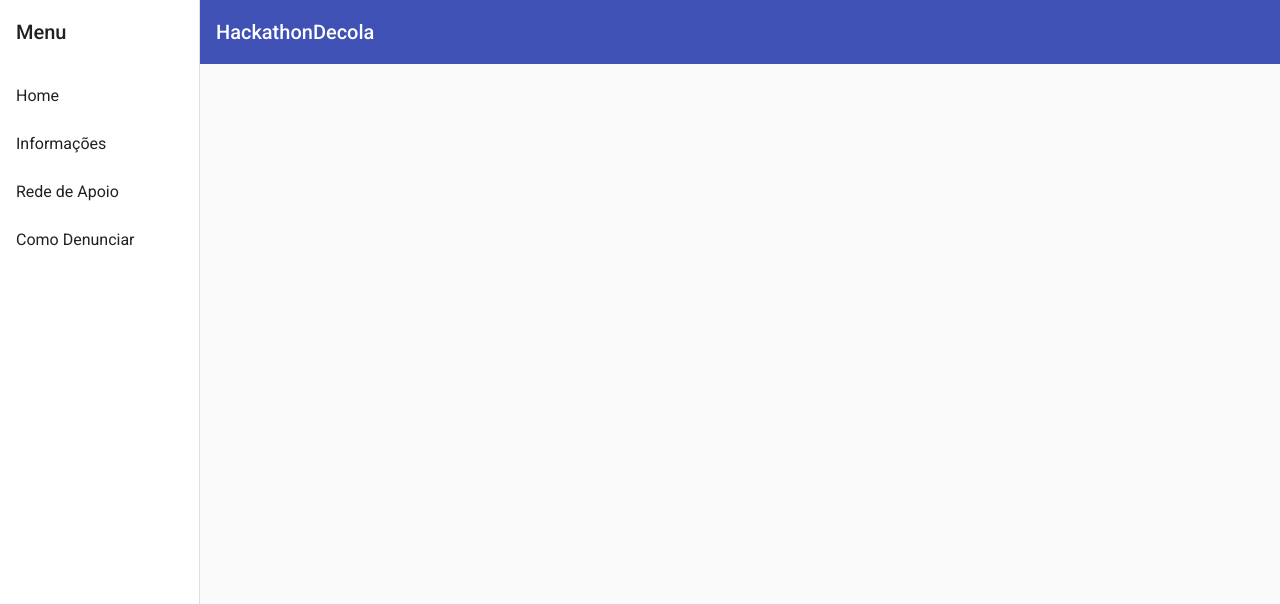
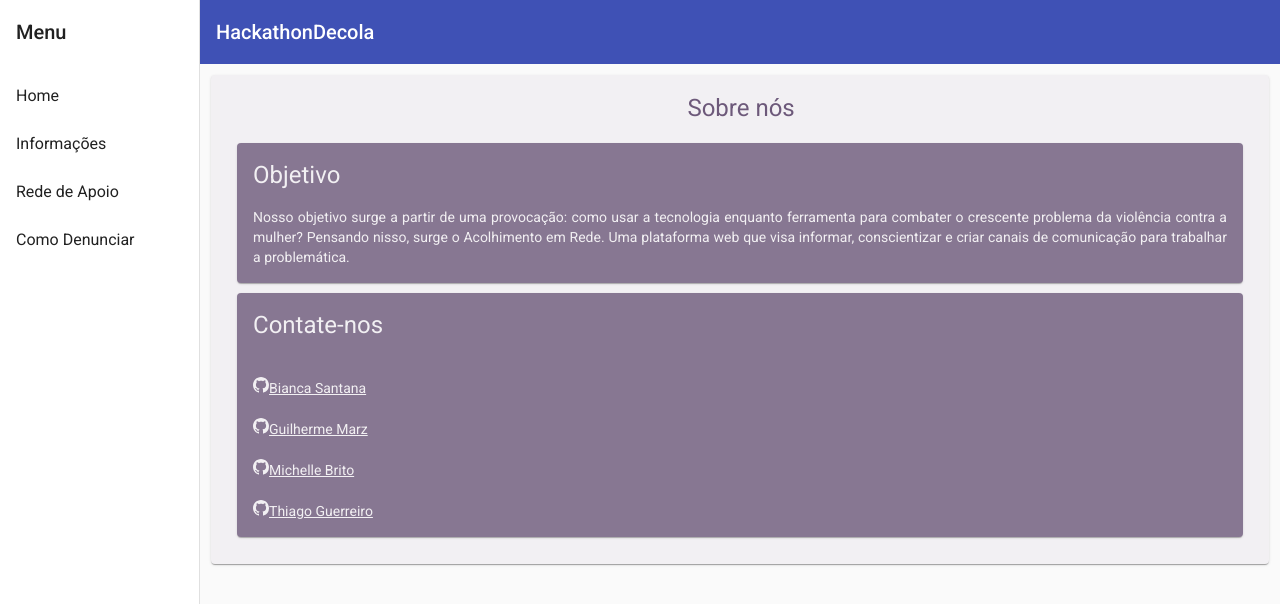
Before and after one commit to thiago-guerreiro/Hackathon-Time-3, an Angular app: page / in a window 1280 px wide. Shown: the top 604 px of the page. Built offline with nearby package versions, Linux system fonts and the light colour scheme; no server answers.

Commit message:
pagina home

```diff
--- a/src/app/app.component.css
+++ b/src/app/app.component.css
@@ -0,0 +1,3 @@
+body {
+  color: var(--mnblue);
+}
--- a/src/app/components/home-page/home-page.component.css
+++ b/src/app/components/home-page/home-page.component.css
@@ -1,5 +1,36 @@
-p {
-    display: flex;
-    flex-direction: row;
+.header{
+  display: flex;
+  align-items: center;
+  justify-content:center;
 
+  color: var(--cviolet);
+  width: 100%;
 }
+
+.header h1{
+  width: 100%;
+  align-items: center;
+  justify-content: center;
+  margin: 1%;
+}
+
+.card{
+  display: flex;
+  flex-direction: column;
+  background-color: #f2f0f3;
+  margin: 1%;
+}
+
+.cardHow{
+  display: flex;
+  flex-direction: column;
+  background-color: var(--cviolet);
+  margin: 1%;
+  color: #f2f0f3;
+  opacity: 0.8;
+  text-align: justify;
+}
+
+a{
+  color: #f2f0f3;
+}
--- a/src/app/components/home-page/home-page.component.html
+++ b/src/app/components/home-page/home-page.component.html
@@ -1,6 +1,76 @@
-<p *ngFor="let item of listasdeleis">
-    {{item.nome}}, <br>
-    {{item.data}}, <br>
-    {{item.descricao}}, <br>
-    {{item.site}} <br>
-</p>
+<!DOCTYPE html>
+<html lang="pt-br">
+  <head>
+    <meta charset="UTF-8" />
+    <meta name="viewport" content="width=device-width, initial-scale=1.0" />
+    <title>Home</title>
+    <link rel="stylesheet" href="home-page.component.css">
+  </head>
+  <body>
+    <mat-card class="card">
+      <mat-card-title class="header">
+        <div>
+          <h1>Sobre nós</h1>
+        </div>
+      </mat-card-title>
+
+      <div class="cards">
+        <mat-card class="cardHow">
+          <div>
+            <h1>Objetivo</h1>
+          </div>
+
+          <mat-card-content>
+            <p>
+              Nosso objetivo surge a partir de uma provocação: como usar a tecnologia enquanto ferramenta para combater o crescente problema da violência contra a mulher? Pensando nisso, surge o Acolhimento em Rede. Uma plataforma web que visa informar, conscientizar e criar canais de comunicação para trabalhar a problemática.
+            </p>
+
+          </mat-card-content>
+
+        </mat-card>
+
+
+        <mat-card class="cardHow">
+          <div>
+            <h1>Contate-nos</h1>
+          </div>
+
+          <mat-card-content>
+            <p>
+
+              <br>
+
+              <svg xmlns="http://www.w3.org/2000/svg" width="16" height="16" fill="currentColor" class="bi bi-github" viewBox="0 0 16 16">
+                <path d="M8 0C3.58 0 0 3.58 0 8c0 3.54 2.29 6.53 5.47 7.59.4.07.55-.17.55-.38 0-.19-.01-.82-.01-1.49-2.01.37-2.53-.49-2.69-.94-.09-.23-.48-.94-.82-1.13-.28-.15-.68-.52-.01-.53.63-.01 1.08.58 1.23.82.72 1.21 1.87.87 2.33.66.07-.52.28-.87.51-1.07-1.78-.2-3.64-.89-3.64-3.95 0-.87.31-1.59.82-2.15-.08-.2-.36-1.02.08-2.12 0 0 .67-.21 2.2.82.64-.18 1.32-.27 2-.27.68 0 1.36.09 2 .27 1.53-1.04 2.2-.82 2.2-.82.44 1.1.16 1.92.08 2.12.51.56.82 1.27.82 2.15 0 3.07-1.87 3.75-3.65 3.95.29.25.54.73.54 1.48 0 1.07-.01 1.93-.01 2.2 0 .21.15.46.55.38A8.012 8.012 0 0 0 16 8c0-4.42-3.58-8-8-8z"/>
+              </svg>  <a href="https://github.com/decolabiancasantana">Bianca Santana</a>
+              <br><br/>
+
+              <svg xmlns="http://www.w3.org/2000/svg" width="16" height="16" fill="currentColor" class="bi bi-github" viewBox="0 0 16 16">
+                <path d="M8 0C3.58 0 0 3.58 0 8c0 3.54 2.29 6.53 5.47 7.59.4.07.55-.17.55-.38 0-.19-.01-.82-.01-1.49-2.01.37-2.53-.49-2.69-.94-.09-.23-.48-.94-.82-1.13-.28-.15-.68-.52-.01-.53.63-.01 1.08.58 1.23.82.72 1.21 1.87.87 2.33.66.07-.52.28-.87.51-1.07-1.78-.2-3.64-.89-3.64-3.95 0-.87.31-1.59.82-2.15-.08-.2-.36-1.02.08-2.12 0 0 .67-.21 2.2.82.64-.18 1.32-.27 2-.27.68 0 1.36.09 2 .27 1.53-1.04 2.2-.82 2.2-.82.44 1.1.16 1.92.08 2.12.51.56.82 1.27.82 2.15 0 3.07-1.87 3.75-3.65 3.95.29.25.54.73.54 1.48 0 1.07-.01 1.93-.01 2.2 0 .21.15.46.55.38A8.012 8.012 0 0 0 16 8c0-4.42-3.58-8-8-8z"/>
+              </svg>  <a href="https://github.com/saerosV">Guilherme Marz</a>
+
+              <br><br/>
+
+              <svg xmlns="http://www.w3.org/2000/svg" width="16" height="16" fill="currentColor" class="bi bi-github" viewBox="0 0 16 16">
+                <path d="M8 0C3.58 0 0 3.58 0 8c0 3.54 2.29 6.53 5.47 7.59.4.07.55-.17.55-.38 0-.19-.01-.82-.01-1.49-2.01.37-2.53-.49-2.69-.94-.09-.23-.48-.94-.82-1.13-.28-.15-.68-.52-.01-.53.63-.01 1.08.58 1.23.82.72 1.21 1.87.87 2.33.66.07-.52.28-.87.51-1.07-1.78-.2-3.64-.89-3.64-3.95 0-.87.31-1.59.82-2.15-.08-.2-.36-1.02.08-2.12 0 0 .67-.21 2.2.82.64-.18 1.32-.27 2-.27.68 0 1.36.09 2 .27 1.53-1.04 2.2-.82 2.2-.82.44 1.1.16 1.92.08 2.12.51.56.82 1.27.82 2.15 0 3.07-1.87 3.75-3.65 3.95.29.25.54.73.54 1.48 0 1.07-.01 1.93-.01 2.2 0 .21.15.46.55.38A8.012 8.012 0 0 0 16 8c0-4.42-3.58-8-8-8z"/>
+              </svg>  <a href="https://github.com/michellebritoo">Michelle Brito</a>
+
+              <br>
+              <br>
+              <svg xmlns="http://www.w3.org/2000/svg" width="16" height="16" fill="currentColor" class="bi bi-github" viewBox="0 0 16 16">
+                <path d="M8 0C3.58 0 0 3.58 0 8c0 3.54 2.29 6.53 5.47 7.59.4.07.55-.17.55-.38 0-.19-.01-.82-.01-1.49-2.01.37-2.53-.49-2.69-.94-.09-.23-.48-.94-.82-1.13-.28-.15-.68-.52-.01-.53.63-.01 1.08.58 1.23.82.72 1.21 1.87.87 2.33.66.07-.52.28-.87.51-1.07-1.78-.2-3.64-.89-3.64-3.95 0-.87.31-1.59.82-2.15-.08-.2-.36-1.02.08-2.12 0 0 .67-.21 2.2.82.64-.18 1.32-.27 2-.27.68 0 1.36.09 2 .27 1.53-1.04 2.2-.82 2.2-.82.44 1.1.16 1.92.08 2.12.51.56.82 1.27.82 2.15 0 3.07-1.87 3.75-3.65 3.95.29.25.54.73.54 1.48 0 1.07-.01 1.93-.01 2.2 0 .21.15.46.55.38A8.012 8.012 0 0 0 16 8c0-4.42-3.58-8-8-8z"/>
+              </svg>  <a href="https://github.com/thiago-guerreiro">Thiago Guerreiro</a>
+
+
+            </p>
+          </mat-card-content>
+
+        </mat-card>
+
+
+      </div>
+
+    </mat-card>
+
+  </body>
+</html>
--- a/src/app/components/menu-template/menu-template.component.css
+++ b/src/app/components/menu-template/menu-template.component.css
@@ -1,5 +1,7 @@
 .sidenav-container {
   height: 100%;
+
+  color: var(--mnblue);
 }
 
 .sidenav {
```
Also changed, not shown: 1 other file (tests, documents, lock files or other folders).
